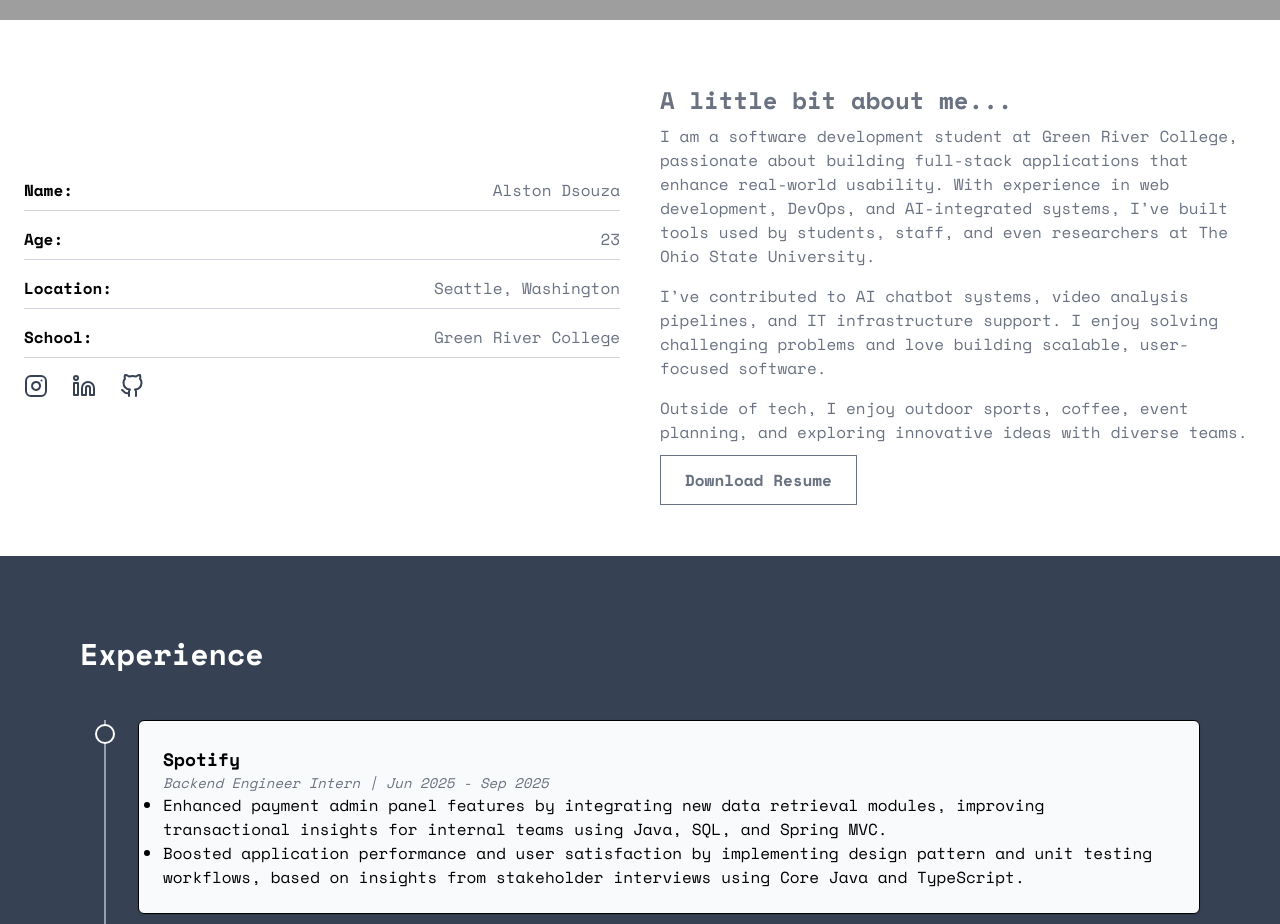
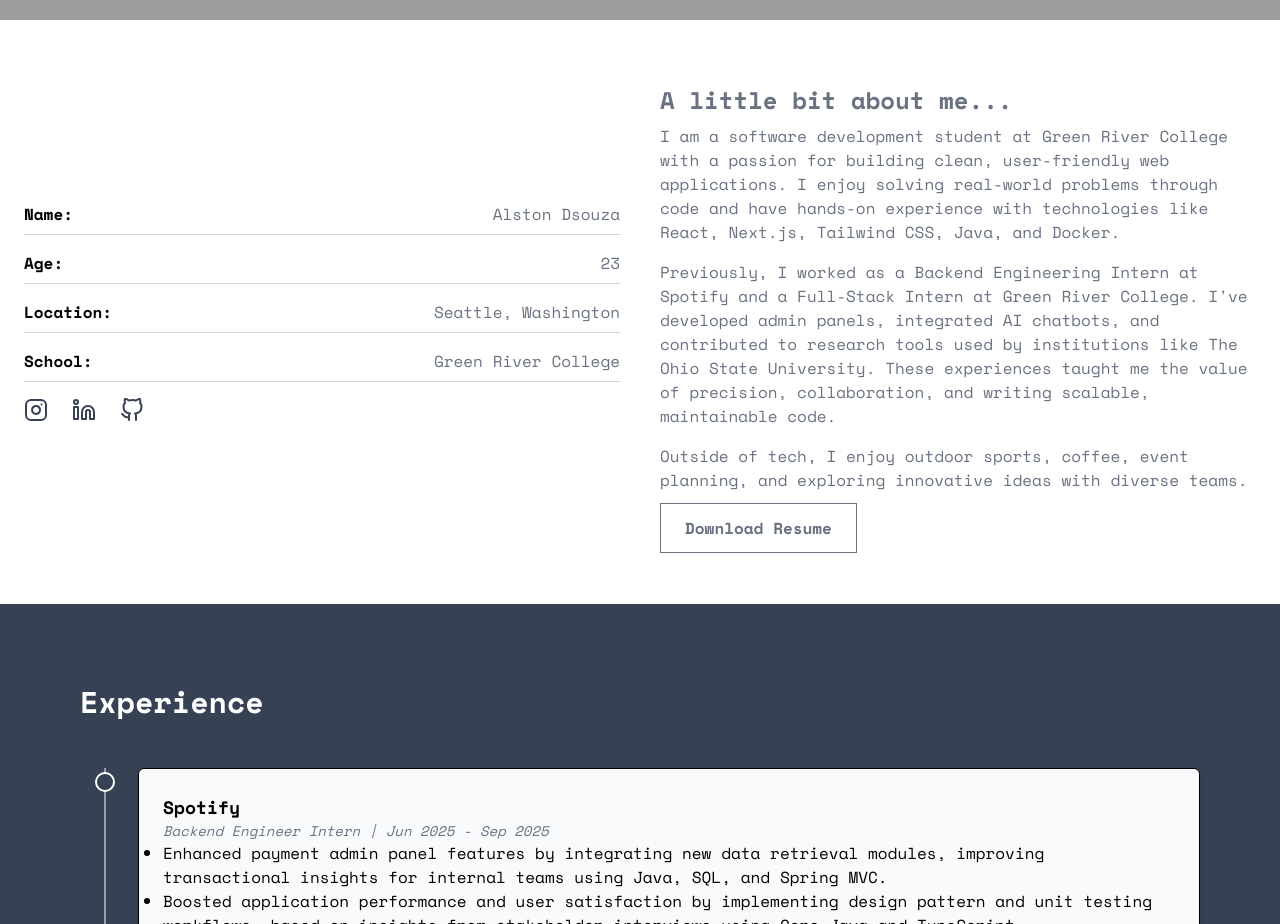
Before and after one commit to alstondsouza1/alston-dsouza1-main, a Next.js app: page / in a window 1280 px wide. Shown: the part 780-1704 px from the top of the page. Built offline with nearby package versions, Linux system fonts and the light colour scheme; grey boxes are pictures that could not be loaded.

Commit message:
little update on the about section

```diff
--- a/src/components/AboutSection/page.jsx
+++ b/src/components/AboutSection/page.jsx
@@ -61,11 +61,11 @@ export default function AboutSection(){
                 <div className="text-gray-500">
                     <h2 className="text-2xl font-semibold mb-2">A little bit about me...</h2>
                     <p className="mb-4">
-                    I am a software development student at Green River College, passionate about building full-stack applications that enhance real-world usability. With experience in web development, DevOps, and AI-integrated systems, I’ve built tools used by students, staff, and even researchers at The Ohio State University.
+                    I am a software development student at Green River College with a passion for building clean, user-friendly web applications. I enjoy solving real-world problems through code and have hands-on experience with technologies like React, Next.js, Tailwind CSS, Java, and Docker.
                     </p>
 
                     <p className="mb-4">
-                    I’ve contributed to AI chatbot systems, video analysis pipelines, and IT infrastructure support. I enjoy solving challenging problems and love building scalable, user-focused software.
+                    Previously, I worked as a Backend Engineering Intern at Spotify and a Full-Stack Intern at Green River College. I've developed admin panels, integrated AI chatbots, and contributed to research tools used by institutions like The Ohio State University. These experiences taught me the value of precision, collaboration, and writing scalable, maintainable code.
                     </p>
 
                     <p className="mb-4">
```
